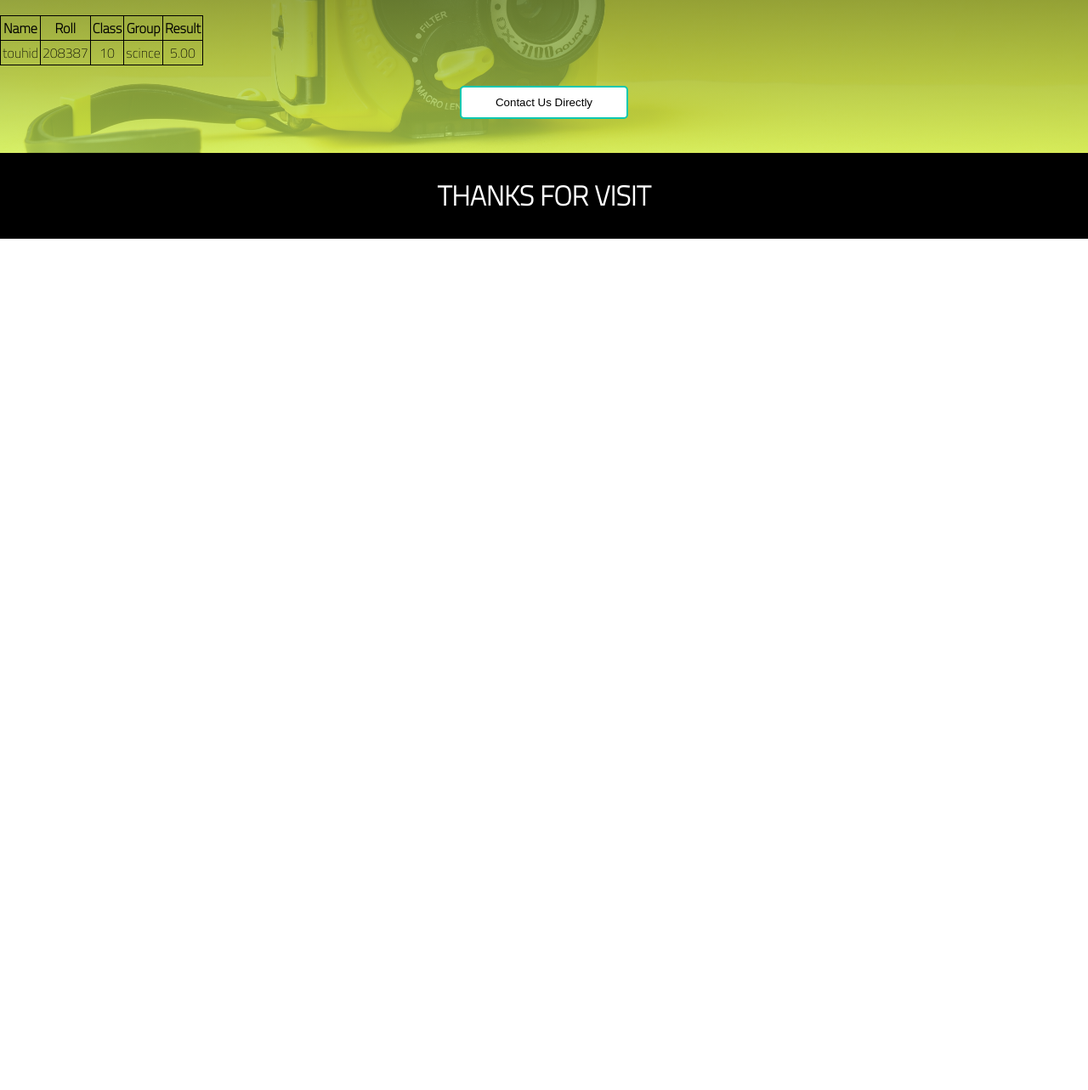
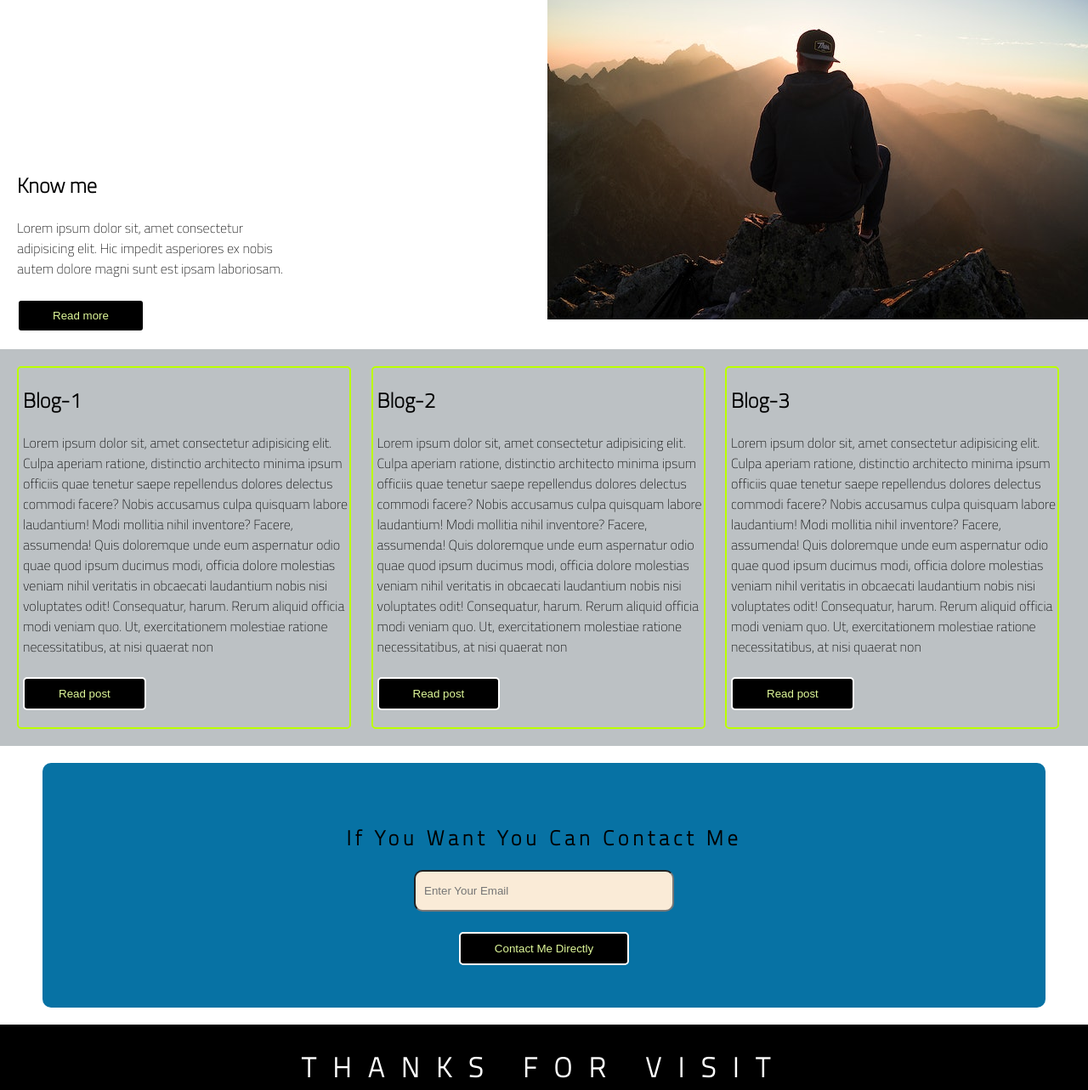
Before and after one commit to touhidhtml/CSS-Project-1, a plain HTML site: page index.html in a window 1280 px wide. Shown: the part 539-1822 px from the top of the page at 85% size. Before the commit the page ends 820 px from the top, so only its background shows below. Drawn offline with Linux system fonts and the light colour scheme.

Commit message:
Add files via upload

```diff
--- a/css/style.css
+++ b/css/style.css
@@ -13,6 +13,7 @@ header{
     color: #FFFFFF;
     padding: 20px;
 }
+/* /////////// h1 style/////////////// */
 
 .header h1{
     text-align: center;
@@ -21,13 +22,6 @@ header{
 
 }
 
-table, th, td{
-
-    border: 1px solid #000000;
-    padding: 2px;
-    border-collapse: collapse;
-
-}
 
 /* //////////// section body///////////// */
 .body{
@@ -45,6 +39,7 @@ table, th, td{
     text-transform: uppercase;
     font-size: 40px;
 }
+
 .body p {
     color: #FFFFFF;
     text-align: center;
@@ -57,15 +52,17 @@ table, th, td{
     margin-top: 20px;
 }
 
-.body button {
+/* ///////////////// All Button///////////////// */
+
+button {
     text-align: center;
-    background-color: #ffffff;
-    color: #000000;
+    background-color: #000000;
+    color: #dff899;
     padding-top: 10px;
     padding-bottom: 10px;
     padding-left: 40px;
     padding-right: 40px;
-    border: 2px solid #0dc8af;
+    border: 2px solid #ffffff;
     border-radius: 5px;
 }
 
@@ -77,6 +74,98 @@ table, th, td{
 }
 
 
+.know-me-div-1{
+
+    width: 25%;
+    display: inline-block;
+    margin-left: 20px;
+
+}
+
+.know-me-img-div{
+
+    width: 25%;
+    height: 25%;
+    display: inline-block;
+    margin-left: 300px;
+    text-align: center;
+    border-radius: 10px;
+}
+.know-me{
+    margin-top: 20px;
+
+}
+
+.blog-1{
+
+    width: 30%;
+    display: inline-block;
+    border: 2px solid #bbff00;
+    border-radius: 5px;
+    padding-left: 5px;
+    margin-left: 20px;
+    padding-bottom: 20px;
+}
+.blog-2{
+
+    width: 30%;
+    display: inline-block;
+    border: 2px solid #bbff00;
+    border-radius: 5px;
+    padding-left: 5px;
+    margin-left: 20px;
+    padding-bottom: 20px;
+}
+.blog-3{
+
+    width: 30%;
+    display: inline-block;
+    border: 2px solid #bbff00;
+    border-radius: 5px;
+    padding-left: 5px;
+    margin-left: 20px;
+    padding-bottom: 20px;
+}
+.blog{
+
+    margin-top: 20px;
+    margin-bottom: 20px;
+    background-color: #bcc1c4;
+    padding-top: 20px;
+    padding-bottom: 20px;
+}
+.contact{
+    text-align: center;
+    margin-top: 20px;
+    margin-bottom: 20px;
+}
+
+.email{
+    padding-right: 115px;
+    padding-left: 10px;
+    padding-top: 15px;
+    padding-bottom: 15px;
+    border-radius: 10px;
+    background-color: antiquewhite;
+}
+.contact-button:hover{
+
+    background-color: #0291e4;
+    color: #ffffff;
+}
+
+.form{
+    background-color: #0772A4;
+    padding-top: 50px;
+    padding-bottom: 50px;
+    margin-left: 50px;
+    margin-right: 50px;
+    border-radius: 10px;
+}
+.want{
+    letter-spacing: 5px;
+}
+
 /* /////////////// footer ///////////// */
 
 .footer{
@@ -86,5 +175,7 @@ table, th, td{
     padding-top: 5px;
     padding-bottom: 5px;
     text-align: center;
+    text-transform: uppercase;
+    letter-spacing: 20px;
 
 }
--- a/index.html
+++ b/index.html
@@ -34,37 +34,76 @@
             </div>
         </div>
 
-        <!-- /////////// Table///////////////////// -->
+    </section>
 
-        <div class="form">
+    <!-- ///////////// Know me ////////////// -->
 
-            <h2>Result</h2>
+    <section class="know-me">
 
-            <table>
+        <div class="know-me-div-1">
+            <h2>Know me</h2>
+            Lorem ipsum dolor sit, amet consectetur adipisicing elit. Hic impedit asperiores ex nobis autem dolore magni sunt est ipsam laboriosam.
+            <br><br>
+            <button>Read more</button>
+        </div>
+        <div class="know-me-img-div">
+            <img src="img/know me.jpg" alt="about">
+        </div>
 
-                <th> Name</th>
-                <th>Roll</th>
-                <th>Class</th>
-                <th>Group</th>
-                <th>Result</th>
-                <tr>
-                    <td>touhid</td>
-                    <td>208387</td>
-                    <td>10</td>
-                    <td>scince</td>
-                    <td>5.00</td>
-                </tr>
+    </section>
 
-            </table><br>
+    <!-- //////////////////// Blog////////////////////// -->
 
-            <a href=""><button>Contact Us Directly</button></a>
+    <section class="blog">
 
+        <div class="blog-1">
+            <h2>Blog-1</h2>
+            Lorem ipsum dolor sit, amet consectetur adipisicing elit. Culpa aperiam ratione, distinctio architecto minima ipsum officiis quae tenetur saepe repellendus dolores delectus commodi facere? Nobis accusamus culpa quisquam labore laudantium!
+            Modi mollitia nihil inventore? Facere, assumenda! Quis doloremque unde eum aspernatur odio quae quod ipsum ducimus modi, officia dolore molestias veniam nihil veritatis in obcaecati laudantium nobis nisi voluptates odit!
+            Consequatur, harum. Rerum aliquid officia modi veniam quo. Ut, exercitationem molestiae ratione necessitatibus, at nisi quaerat non
+            <br><br>
+            <button>Read post</button>
         </div>
 
 
 
+        <div class="blog-2">
+            <h2>Blog-2</h2>
+            Lorem ipsum dolor sit, amet consectetur adipisicing elit. Culpa aperiam ratione, distinctio architecto minima ipsum officiis quae tenetur saepe repellendus dolores delectus commodi facere? Nobis accusamus culpa quisquam labore laudantium!
+            Modi mollitia nihil inventore? Facere, assumenda! Quis doloremque unde eum aspernatur odio quae quod ipsum ducimus modi, officia dolore molestias veniam nihil veritatis in obcaecati laudantium nobis nisi voluptates odit!
+            Consequatur, harum. Rerum aliquid officia modi veniam quo. Ut, exercitationem molestiae ratione necessitatibus, at nisi quaerat non
+            <br><br>
+            <button>Read post</button>
+        </div>
+
+
+
+        <div class="blog-3">
+            <h2>Blog-3</h2>
+            Lorem ipsum dolor sit, amet consectetur adipisicing elit. Culpa aperiam ratione, distinctio architecto minima ipsum officiis quae tenetur saepe repellendus dolores delectus commodi facere? Nobis accusamus culpa quisquam labore laudantium!
+            Modi mollitia nihil inventore? Facere, assumenda! Quis doloremque unde eum aspernatur odio quae quod ipsum ducimus modi, officia dolore molestias veniam nihil veritatis in obcaecati laudantium nobis nisi voluptates odit!
+            Consequatur, harum. Rerum aliquid officia modi veniam quo. Ut, exercitationem molestiae ratione necessitatibus, at nisi quaerat non
+            <br><br>
+            <button>Read post</button>
+
+
+        </div>
 
     </section>
+
+    <!-- ////////////// Contacyt ///////////// -->
+
+    <section class="contact">
+
+        <div class="form">
+            <h2 class="want">If You Want You Can Contact Me</h2>
+            <input class="email" type="email" name="" id="" placeholder="Enter Your Email"><br><br>
+            <button class="contact-button" type="submit">Contact Me Directly</button>
+        </div>
+
+    </section>
+
+
 
 <!-- /////////footer///////////// -->
 
```
Also changed, not shown: img/know me.jpg (added).
